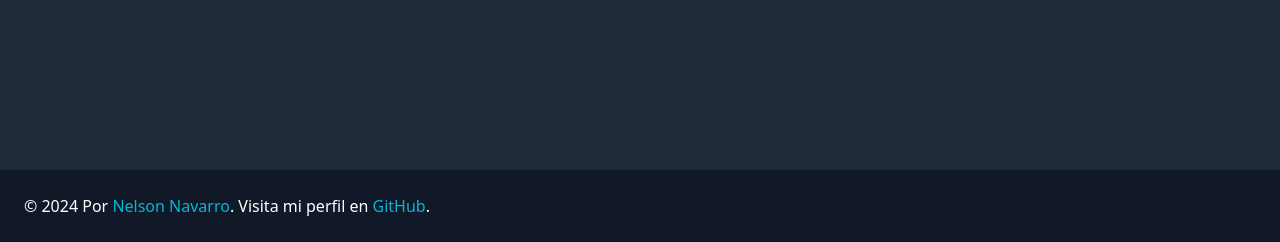
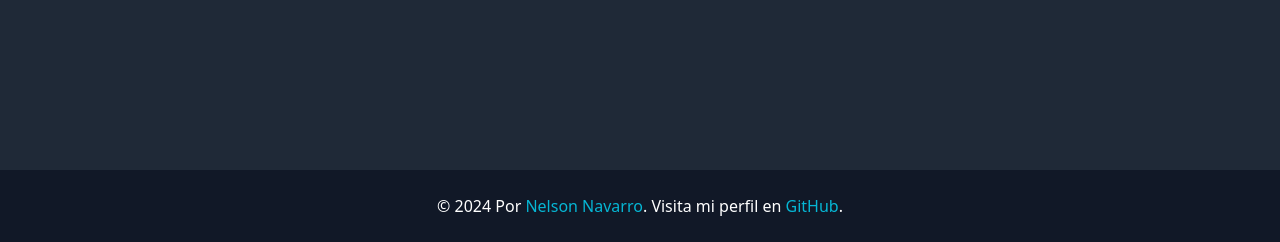
Before and after one commit to NelsonNV/AthenaGuard, a Django app: page /target/add/ in a window 1280 px wide. Shown: the part 748-990 px from the top of the page. Run offline with Django 4.2, Linux system fonts and the light colour scheme; some libraries are stand-ins or nearby versions.

Commit message:
chore(footer): center text and remove unnecessary spaces
Centered the text in the footer and removed unnecessary spaces to
improve layout consistency and optimize the code structure.

```diff
--- a/athena/template/base.html
+++ b/athena/template/base.html
@@ -71,13 +71,7 @@
 
   </main>
 
-
-
-
-
-
-
-  <footer class="bg-gray-900 text-white p-6">
+  <footer class="bg-gray-900 text-white p-6 text-center">
     <p>&copy; 2024 Por <a class="text-cyan-500" href="https://www.navarrolabs.cl" target="_blank"
         rel="noopener noreferrer">Nelson Navarro</a>. Visita mi perfil en <a class="text-cyan-500"
         href="https://github.com/NelsonNV" target="_blank" rel="noopener noreferrer">GitHub</a>.</p>
```
